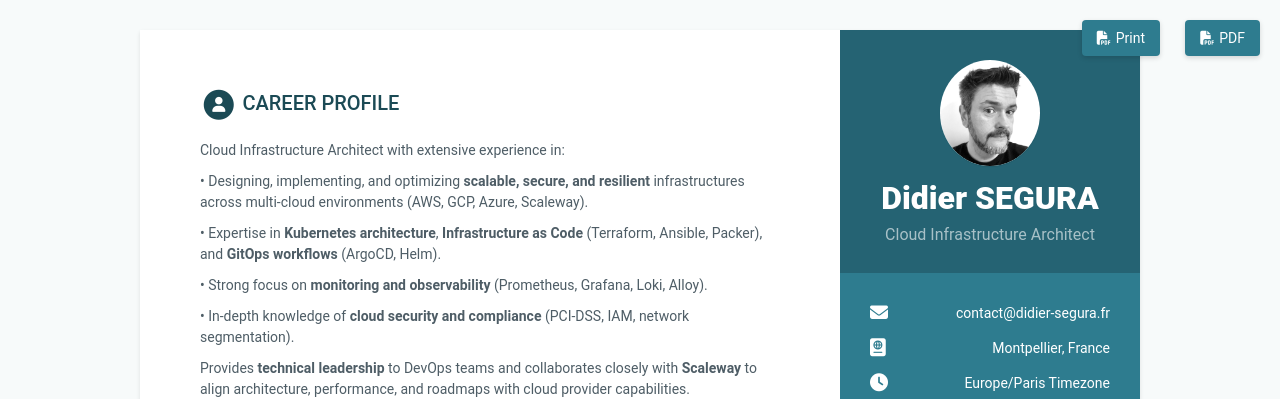
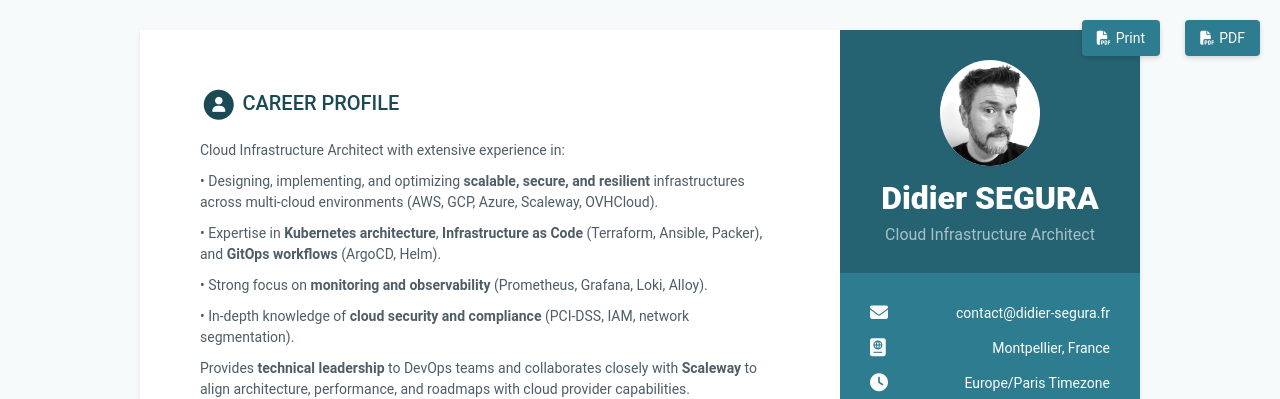
Before and after one commit to didier-segura/digital-cv, a Jekyll site: the page built from index.html, in a window 1280 px wide and 900 px high. Shown: the top 399 px of the window. Built offline with Jekyll 4.4.1, drawn with Linux system fonts in a browser that asks for light colours.

Commit message:
+ Update

```diff
--- a/_data/data.yml
+++ b/_data/data.yml
@@ -61,7 +61,7 @@ career-profile:
     Cloud Infrastructure Architect with extensive experience in:
 
       • Designing, implementing, and optimizing **scalable, secure, and resilient**
-        infrastructures across multi-cloud environments (AWS, GCP, Azure, Scaleway).
+        infrastructures across multi-cloud environments (AWS, GCP, Azure, Scaleway, OVHCloud).
 
       • Expertise in **Kubernetes architecture**, **Infrastructure as Code**
         (Terraform, Ansible, Packer), and **GitOps workflows** (ArgoCD, Helm).
```
